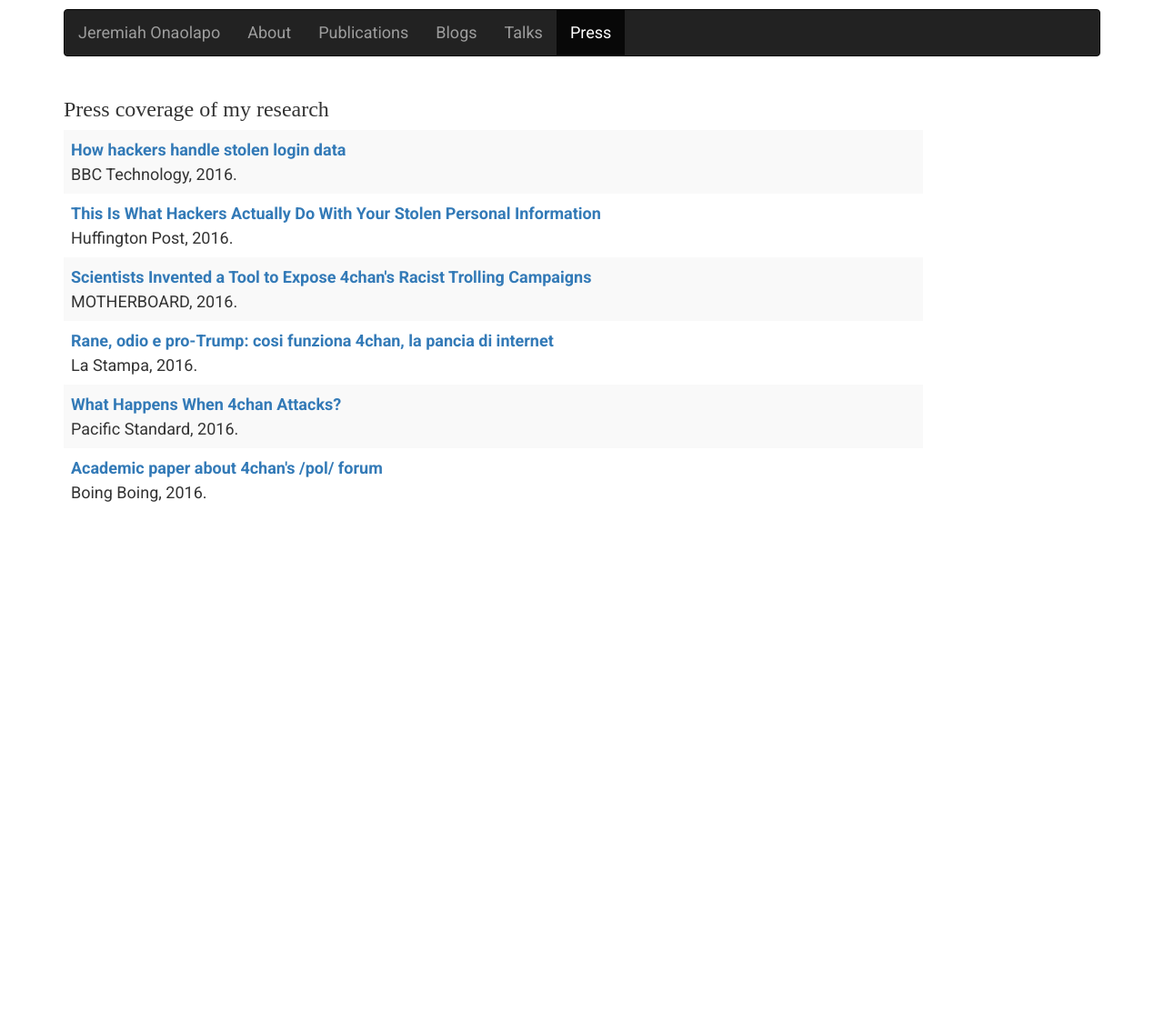
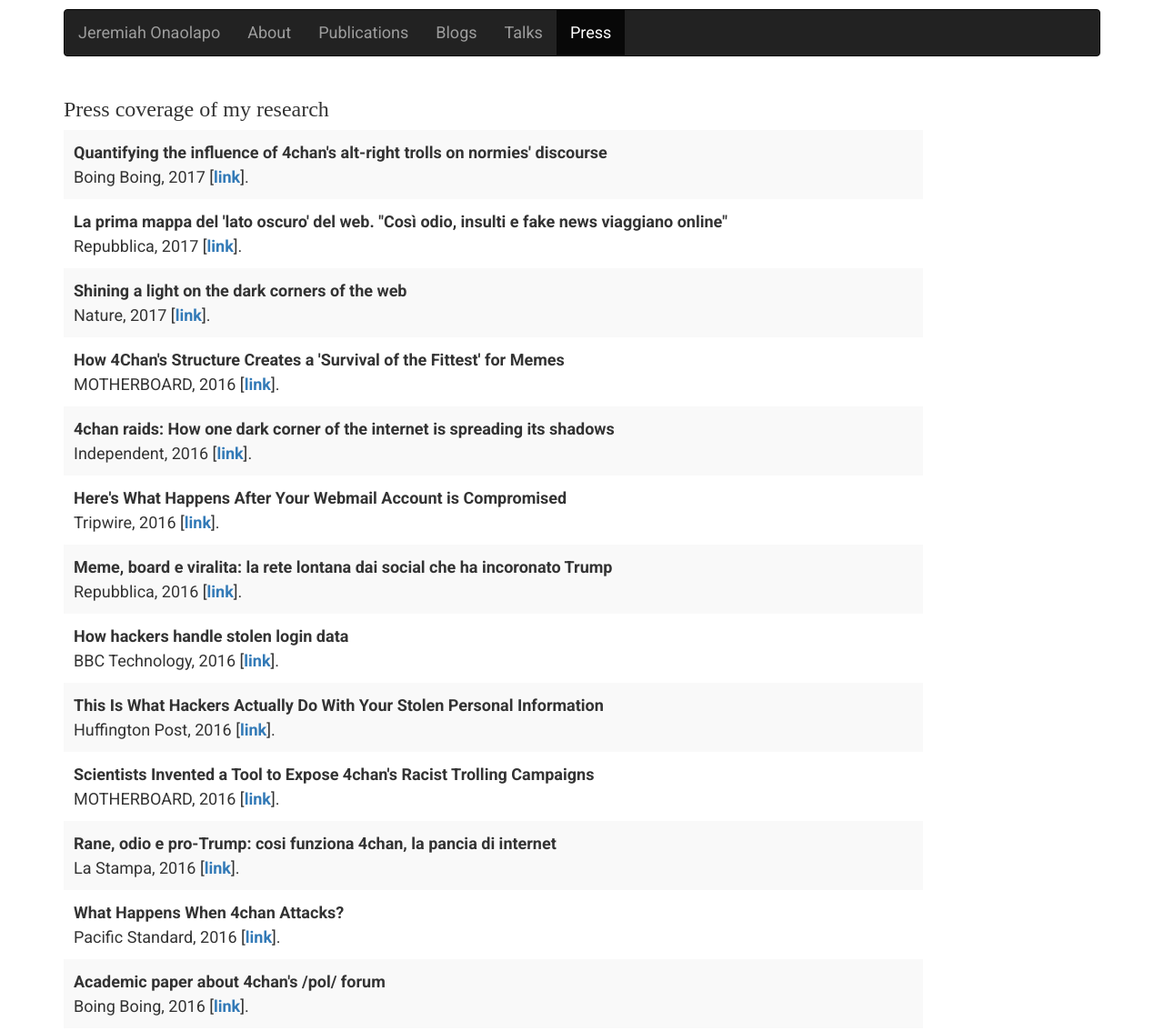
Before and after one commit to jonaolapo/jonaolapo.github.io, a plain HTML site: page press.html in a window 1280 px wide. Shown: the whole page at 91% size. Before the commit the page ends 800 px from the top, so only its background shows below. Drawn offline with nearby package versions, Linux system fonts and the light colour scheme; a web font is replaced by a local one.

Commit message:
added more press links + some fixes

```diff
--- a/css/styles.css
+++ b/css/styles.css
@@ -50,12 +50,15 @@
 	padding-bottom: 6px;
 }
 
+.card-text {
+	padding: 3px;
+}
 .paper {
 	padding-left: 0px;
 	padding-right: 0px;
 }
 
-.paper-title, .blog-title, .press-title, .talk-title {
+.paper-title, .blog-title, .press-title, .talk-title, .blog-link, .press-link {
 	font-family: 'Roboto', sans-serif;
   font-weight: bold;
 }
--- a/press.html
+++ b/press.html
@@ -33,51 +33,119 @@
 						  <h3 class="card-title">Press coverage of my research</h3>
 							  <table class="table table-striped table-responsive">
 								  <tbody>
+										<tr>
+											<td>
+								        <p class="card-text">
+								          <span class="press-title">Quantifying the influence of 4chan's alt-right trolls on normies' discourse</span>
+								          <br /><span class="news-place">Boing Boing, 2017</span> [<a class="press-link" href="https://boingboing.net/2017/06/23/weird-raids.html">link</a>].
+							          </p>
+											</td>
+										</tr>
+										<tr>
+											<td>
+								        <p class="card-text">
+								          <span class="press-title">La prima mappa del 'lato oscuro' del web. "Così odio, insulti e fake news viaggiano online"</span>
+								          <br /><span class="news-place">Repubblica, 2017</span>
+                          [<a class="press-link" href="http://www.repubblica.it/tecnologia/social-network/2017/06/13/news/odio_insulti_e_fake_news_la_prima_mappa_del_lato_oscuro_del_web-167988521/">link</a>].
+							          </p>
+											</td>
+										</tr>
+										<tr>
+											<td>
+								        <p class="card-text">
+								          <span class="press-title">Shining a light on the dark corners of the web</span>
+								          <br /><span class="news-place">Nature, 2017</span>
+													[<a class="press-link" href="http://www.nature.com/news/shining-a-light-on-the-dark-corners-of-the-web-1.22128">link</a>].
+							          </p>
+											</td>
+										</tr>
+										<tr>
+											<td>
+								        <p class="card-text">
+								          <span class="press-title">How 4Chan's Structure Creates a 'Survival of the Fittest' for Memes</span>
+								          <br /><span class="news-place">MOTHERBOARD, 2016</span>
+													[<a class="press-link" href="https://motherboard.vice.com/en_us/article/how-4chans-structure-creates-a-survival-of-the-fittest-for-memes">link</a>].
+							          </p>
+											</td>
+										</tr>
+										<tr>
+											<td>
+								        <p class="card-text">
+								          <span class="press-title">4chan raids: How one dark corner of the internet is spreading its shadows</span>
+								          <br /><span class="news-place">Independent, 2016</span>
+													[<a class="press-link" href="http://www.independent.co.uk/life-style/gadgets-and-tech/4chan-raids-how-one-dark-corner-of-the-internet-is-spreading-its-shadows-a7416631.html">link</a>].
+							          </p>
+											</td>
+										</tr>
+										<tr>
+											<td>
+								        <p class="card-text">
+								          <span class="press-title">Here's What Happens After Your Webmail Account is Compromised</span>
+								          <br /><span class="news-place">Tripwire, 2016</span>
+													[<a class="press-link" href="https://www.tripwire.com/state-of-security/security-data-protection/heres-what-happens-after-your-webmail-account-is-compromised/">link</a>].
+							          </p>
+											</td>
+										</tr>
+										<tr>
+											<td>
+								        <p class="card-text">
+								          <span class="press-title">Meme, board e viralita: la rete lontana dai social che ha incoronato Trump</span>
+								          <br /><span class="news-place">Repubblica, 2016</span>
+													[<a class="press-link" href="http://www.repubblica.it/speciali/esteri/presidenziali-usa2016/2016/11/12/news/trump_internet_meme_virali_social_4chan-151826943">link</a>].
+							          </p>
+											</td>
+										</tr>
 									  <tr>
 											<td>
 								        <p class="card-text">
-								          <a class="press-title" href="http://www.bbc.co.uk/news/technology-37510501">How hackers handle stolen login data</a>
-								          <br /><span class="news-place">BBC Technology, 2016.</span>
+								          <span class="press-title">How hackers handle stolen login data</span>
+								          <br /><span class="news-place">BBC Technology, 2016</span>
+													[<a class="press-link" href="http://www.bbc.co.uk/news/technology-37510501">link</a>].
 							          </p>
 											</td>
 										</tr>
 										<tr>
 											<td>
 							          <p class="card-text">
-							      	    <a class="press-title" href="http://www.huffingtonpost.co.uk/entry/what-hackers-actually-do-with-your-stolen-personal-information_uk_58049f32e4b0e982146cd18f">This Is What Hackers Actually Do With Your Stolen Personal Information</a>
-							      	    <br /><span class="news-place">Huffington Post, 2016.</span>
+							      	    <span class="press-title">This Is What Hackers Actually Do With Your Stolen Personal Information</span>
+							      	    <br /><span class="news-place">Huffington Post, 2016</span>
+													[<a class="press-link" href="http://www.huffingtonpost.co.uk/entry/what-hackers-actually-do-with-your-stolen-personal-information_uk_58049f32e4b0e982146cd18f">link</a>].
 							          </p>
 											</td>
 										</tr>
 										<tr>
 											<td>
 							          <p class="card-text">
-							    	      <a class="press-title" href="http://motherboard.vice.com/read/block-4chan-to-stop-the-alt-right-from-spreading-racist-memes-scientists-say">Scientists Invented a Tool to Expose 4chan's Racist Trolling Campaigns</a>
-							    	      <br /><span class="news-place">MOTHERBOARD, 2016.</span>
+							    	      <span class="press-title">Scientists Invented a Tool to Expose 4chan's Racist Trolling Campaigns</span>
+							    	      <br /><span class="news-place">MOTHERBOARD, 2016</span>
+													[<a class="press-link" href="http://motherboard.vice.com/read/block-4chan-to-stop-the-alt-right-from-spreading-racist-memes-scientists-say">link</a>].
 							          </p>
 											</td>
 										</tr>
 										<tr>
 											<td>
 							          <p class="card-text">
-							    	      <a class="press-title" href="http://www.lastampa.it/2016/10/14/societa/rane-odio-e-protrump-cos-funziona-chan-la-pancia-di-internet-qSR7NV32eMNHYxYtWGh4tJ/pagina.html">Rane, odio e pro-Trump: cosi funziona 4chan, la pancia di internet</a>
-							    	      <br /><span class="news-place">La Stampa, 2016.</span>
+							    	      <span class="press-title">Rane, odio e pro-Trump: cosi funziona 4chan, la pancia di internet</span>
+							    	      <br /><span class="news-place">La Stampa, 2016</span>
+													[<a class="press-link" href="http://www.lastampa.it/2016/10/14/societa/rane-odio-e-protrump-cos-funziona-chan-la-pancia-di-internet-qSR7NV32eMNHYxYtWGh4tJ/pagina.html">link</a>].
 							          </p>
 											</td>
 										</tr>
 										<tr>
 											<td>
 							          <p class="card-text">
-									        <a class="press-title" href="https://psmag.com/what-happens-when-4chan-attacks-8747e5958705">What Happens When 4chan Attacks?</a>
-									        <br /><span class="news-place">Pacific Standard, 2016.</span>
+									        <span class="press-title">What Happens When 4chan Attacks?</span>
+									        <br /><span class="news-place">Pacific Standard, 2016</span>
+													[<a class="press-link" href="https://psmag.com/what-happens-when-4chan-attacks-8747e5958705">link</a>].
 							          </p>
 											</td>
 										</tr>
 										<tr>
 											<td>
 							          <p class="card-text">
-							    	      <a class="press-title" href="http://boingboing.net/2016/10/14/academic-paper-about-4chans.html">Academic paper about 4chan's /pol/ forum</a>
-							    	      <br /><span class="news-place">Boing Boing, 2016.</span>
+							    	      <span class="press-title">Academic paper about 4chan's /pol/ forum</span>
+							    	      <br /><span class="news-place">Boing Boing, 2016</span>
+													[<a class="press-link" href="http://boingboing.net/2016/10/14/academic-paper-about-4chans.html">link</a>].
 							          </p>
 											</td>
 										</tr>
```
Also changed, not shown: blogs.html (+4 -4 lines), index.html (+10 -5 lines), publications.html (+12 -12 lines), talks.html (+20 -20 lines).
